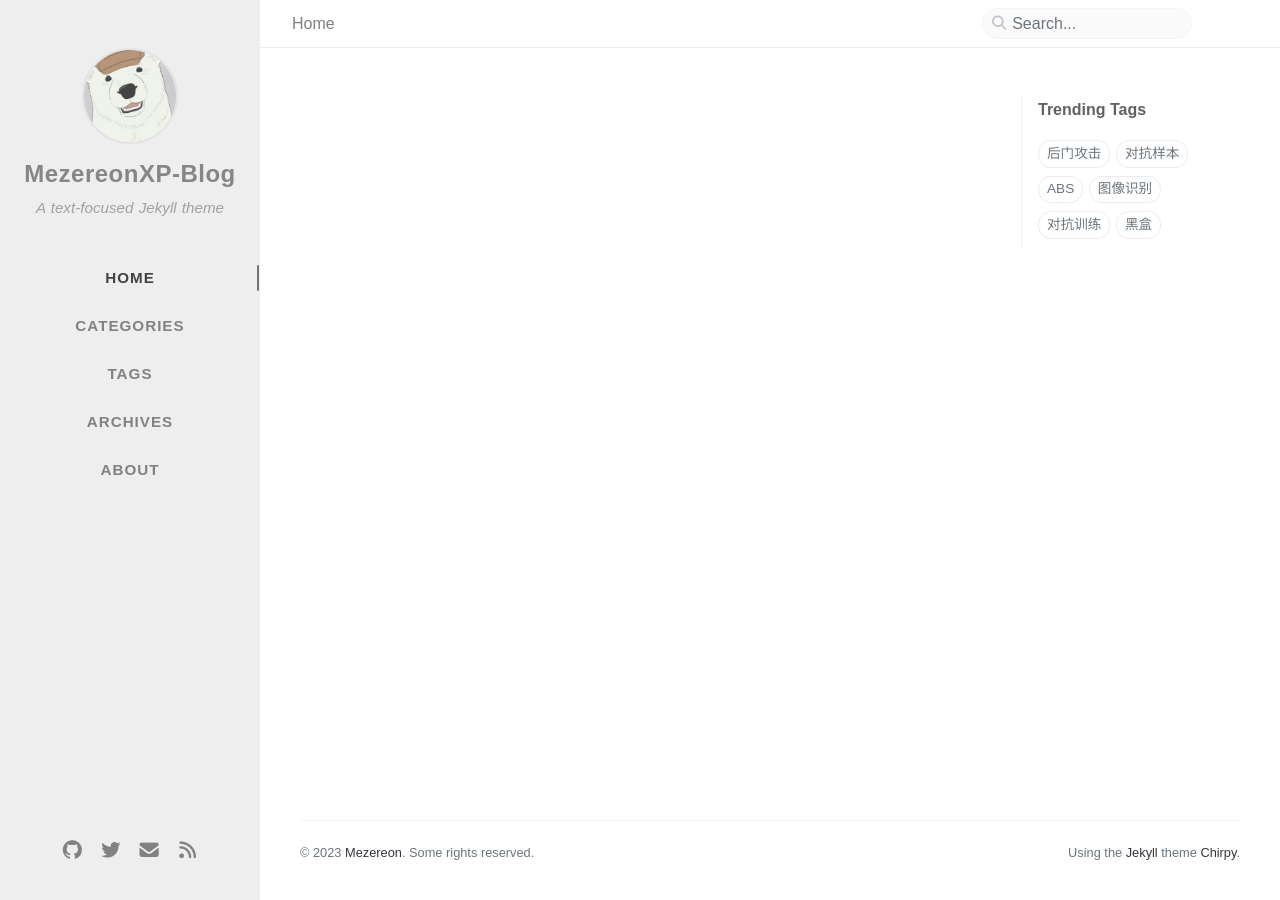
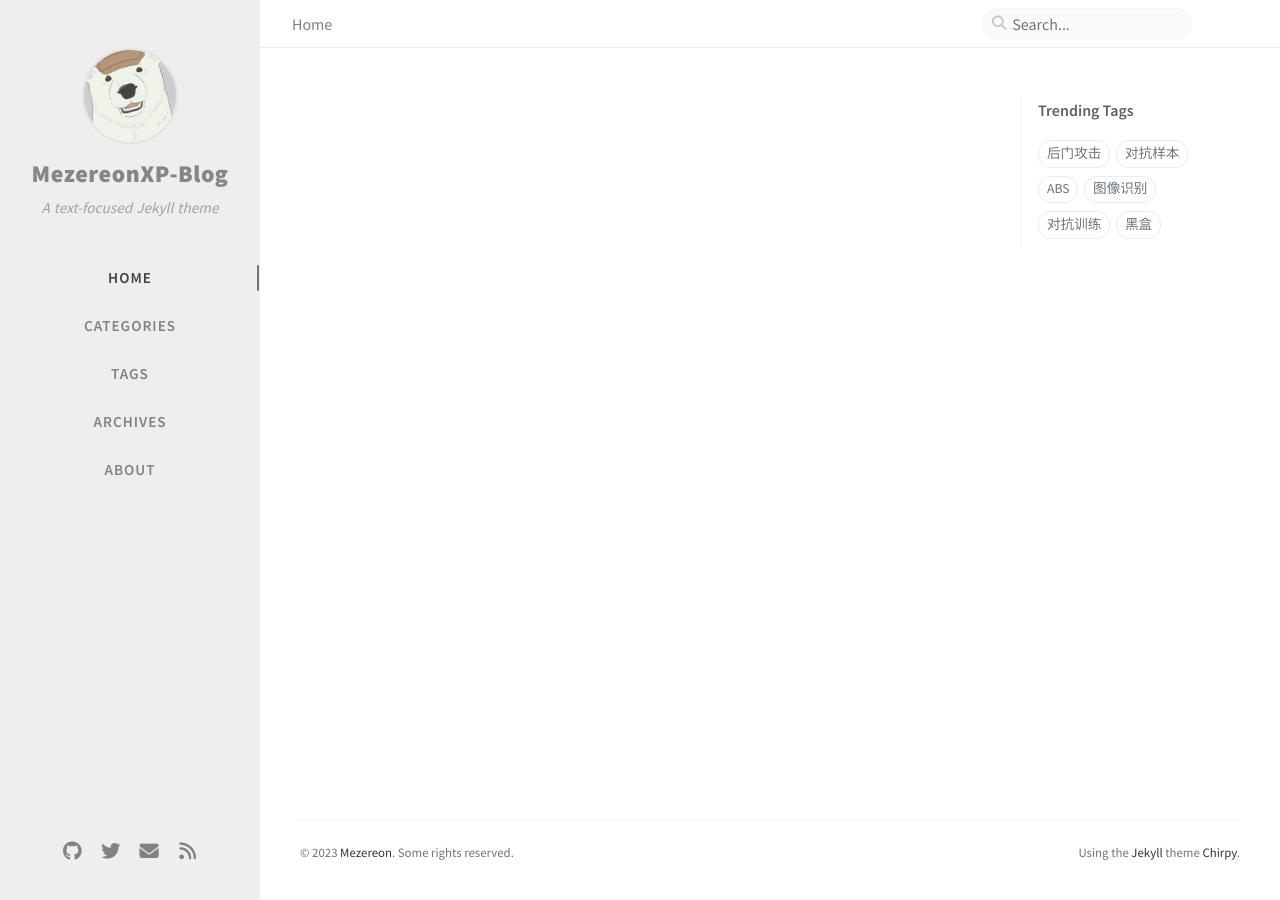
Before and after one commit to MezereonXP/funs, a Jekyll site: the page built from index.html, in a window 1280 px wide. Built offline with Jekyll 4.4.1, drawn with Linux system fonts in a browser that asks for light colours; nearby versions of some CDN libraries; some web fonts are replaced; library files that are not in the unit come from our copies; comment, search, counter and statistics services are not loaded.

Commit message:
[U] Roll back

```diff
--- a/_config.yml
+++ b/_config.yml
@@ -107,10 +107,10 @@
 # Self-hosted static assets, optional › https://github.com/cotes2020/chirpy-static-assets
 assets:
   self_host:
-    enabled: true # boolean, keep empty means false
+    enabled:  # boolean, keep empty means false
     # specify the Jekyll environment, empty means both
     # only works if `assets.self_host.enabled` is 'true'
-    env: production # [development|production]
+    env:  # [development|production]
 
 pwa:
   enabled: true # the option for PWA feature
```
